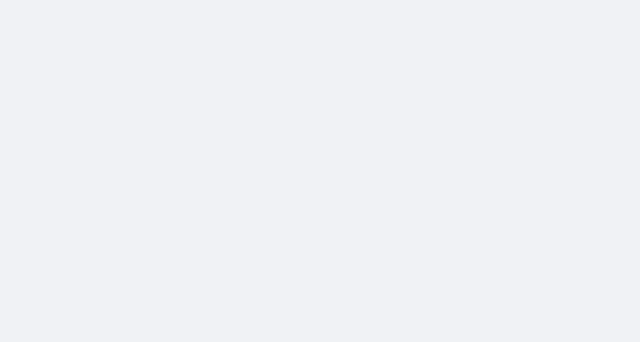
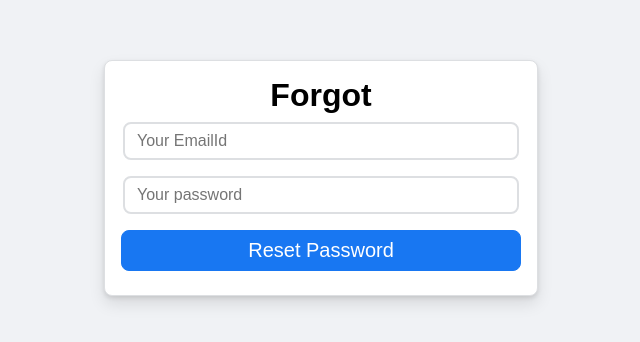
Before and after one commit to aktgb31/College-Social-Media-System, a React (Create React App) app in the folder frontend/: page /forgot in a window 1280 px wide. Shown: the part 222-564 px from the top of the page, without its empty margins (319-959 px from the left). Built offline with nearby package versions, Linux system fonts and the light colour scheme; the HTML template or start-up script is replaced by a standard one.

Commit message:
forgot password logout done

```diff
--- a/frontend/src/App.js
+++ b/frontend/src/App.js
@@ -1,11 +1,21 @@
 import './App.css';
 import Homepage from './components/homepage/homepage'
 import Login from "./components/login/login"
+import Forgot from "./components/forgot/forgot"
 import Register from "./components/register/register"
+import Logout from "./components/logout/logout"
 import { BrowserRouter as Router, Switch, Route } from "react-router-dom";
 import { useState } from 'react';
 function App() {
   const [ user, setLoginUser] = useState({
+    firstName: "",
+    id:"1",
+    lastName: "",
+    emailId: "",
+    branch: "",
+    passingYear: "",
+    dob: "",
+    gender: "",
 })
   return (
     <div className="App">
@@ -22,6 +32,12 @@ function App() {
           <Route path="/register">
             <Register />
           </Route>
+          <Route path="/forgot">
+            <Forgot />
+          </Route>
+          <Route path="/logout">
+            <Logout />
+          </Route>
         </Switch>
       </Router>
     </div>
--- /dev/null
+++ b/frontend/src/components/forgot/forgot.css
@@ -0,0 +1,34 @@
+
+.register {
+    width: 400px;
+    background: #fff;
+    border: 1px solid #dddfe2;
+    box-shadow: 0 2px 4px rgb(0 0 0 / 10%), 0 8px 16px rgb(0 0 0 / 10%);
+    border-radius: 8px;
+    padding: 1rem;
+    align-items: center;
+    text-align: center;
+}
+
+.register > input {
+    border-radius: 8px;
+    border: 2px solid #dddfe2;
+    outline: none;
+    color: #1d2129;
+    margin: 0.5rem 0;
+    padding: 0.5rem 0.75rem;
+    width: 92%;
+    font-size: 1rem;
+}
+
+.register > .button {
+    background: #1877f2;
+    border: 1px solid #1877f2;
+    color: #fff;
+    font-size: 1.25rem;
+    padding: 0.5rem;
+    margin: 0.5rem 0;
+    border-radius: 8px;
+    outline: none;
+    cursor: pointer;
+}
--- /dev/null
+++ b/frontend/src/components/forgot/forgot.js
@@ -0,0 +1,75 @@
+import React, { useState } from "react";
+import "./forgot.css";
+import axios from "axios";
+import { useHistory } from "react-router-dom";
+
+const Register = () => {
+  const history = useHistory();
+
+  const [user, setUser] = useState({
+    firstName: "",
+    lastName: "",
+    emailId: "",
+    branch: "",
+    passingYear: "",
+    dob: "",
+    gender: "",
+  });
+
+  const handleChange = (e) => {
+    const { name, value } = e.target;
+    //console.log(user);
+    setUser({
+      ...user,
+      [name]: value,
+    });
+  };
+
+  function isnitcid(emailId) {
+    let lastpart = emailId.slice(-11);
+    console.log(lastpart);
+    if (lastpart == "@nitc.ac.in") {
+      return true;
+    } else {
+      return false;
+    }
+  }
+
+  const register = () => {
+    const {
+      firstName,
+      lastName,
+      emailId,
+      branch,
+      passingYear,
+      dob,
+      gender,
+    } = user;
+  };
+
+  return (
+    <div className="register">
+      {console.log("User", user)}
+      <h1>Forgot</h1>
+      <input
+        type="text"
+        name="emailId"
+        value={user.emailId}
+        placeholder="Your EmailId"
+        onChange={handleChange}
+      ></input>
+      <input
+        type="password"
+        name="password"
+        value={user.password}
+        placeholder="Your password"
+        onChange={handleChange}
+      ></input>
+      <div className="button" onClick={() => history.push("/login")}>
+        Reset Password
+      </div>
+    </div>
+  );
+};
+
+export default Register;
--- a/frontend/src/components/homepage/homepage.js
+++ b/frontend/src/components/homepage/homepage.js
@@ -5,9 +5,7 @@ const Homepage = ({setLoginUser}) => {
     return (
         <div className="homepage">
             <h1>welcome to nitc social media app</h1>
-            <Link to="/login">Login</Link>
-            <Link to="/register">Register</Link>
-            <div className="button" onClick={() => setLoginUser({})} >Logout</div>
+            <Link to="/logout">Logout</Link>
         </div>
     )
 }
--- a/frontend/src/components/login/login.js
+++ b/frontend/src/components/login/login.js
@@ -38,6 +38,8 @@ const Login = ({ setLoginUser}) => {
             <div className="button" onClick={login}>Login</div>
             <div>or</div>
             <div className="button" onClick={() => history.push("/register")}>Register</div>
+            <div>or</div>
+            <div className="button" onClick={() => history.push("/forgot")}>Forgot Password</div>
         </div>
     )
 }
--- /dev/null
+++ b/frontend/src/components/logout/logout.js
@@ -0,0 +1,11 @@
+import React from 'react'
+
+function logout() {
+    return (
+        <div>
+            you are suceesfully logged out.
+        </div>
+    )
+}
+
+export default logout
--- a/frontend/src/components/register/register.js
+++ b/frontend/src/components/register/register.js
@@ -18,7 +18,7 @@ const Register = () => {
 
   const handleChange = (e) => {
     const { name, value } = e.target;
-    console.log(user);
+    //console.log(user);
     setUser({
       ...user,
       [name]: value,
```
Also changed, not shown: frontend/src/components/homepage.js (deleted), frontend/src/components/register.js (deleted).
